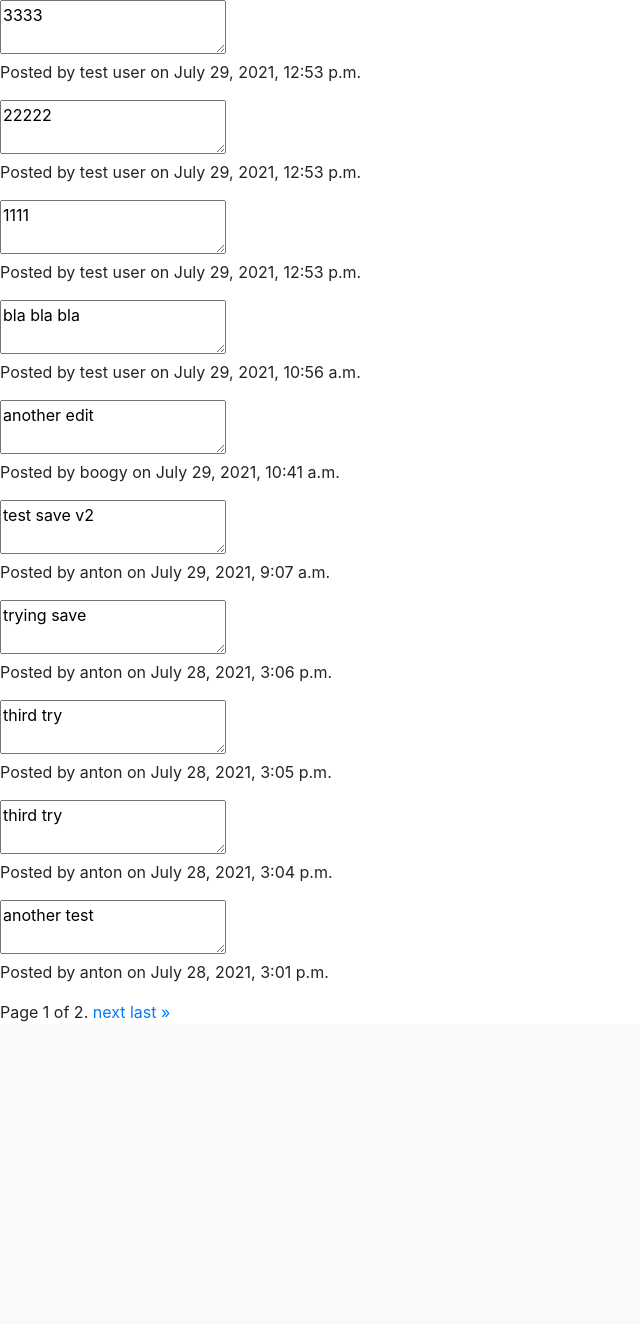
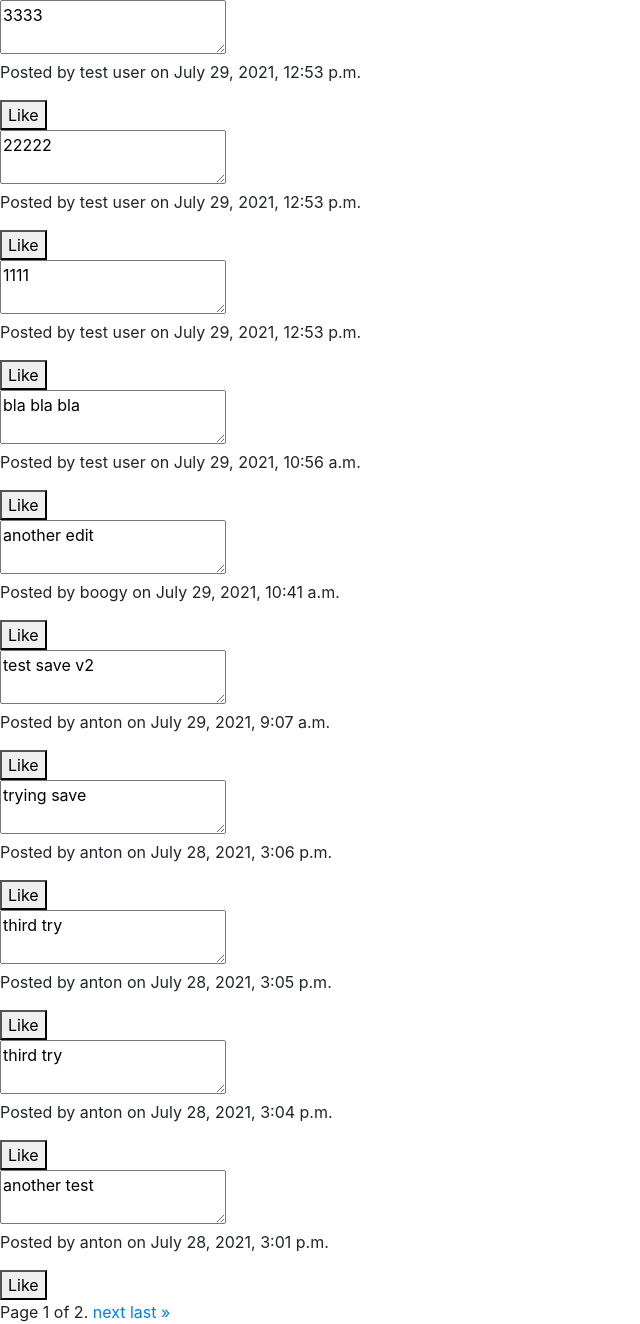
Before and after one commit to b00gyv00gy/web50-projects-2020-x-network, a Django app: page / in a window 1280 px wide. Shown: the part 56-1380 px from the top of the page, without its empty margins (0-640 px from the left). Before the commit the page ends 1078 px from the top, so only its background shows below. Run offline with Django 3.2, Linux system fonts and the light colour scheme; data comes from the database, SQL or seed files in the repository; both versions use the stored data as it was after the commit; some libraries are stand-ins or nearby versions.

Commit message:
made edit and save

```diff
--- a/network/static/network/network.js
+++ b/network/static/network/network.js
@@ -1,26 +1,49 @@
+
 document.addEventListener('DOMContentLoaded', function() {
 
-    document.querySelectorAll("button").forEach(element => {
+    document.querySelectorAll(".edit").forEach(element => {
 
         element.addEventListener("click", function(){
 
-            let post = element.closest("div").querySelector("textarea");
-            post.removeAttribute("readonly");
+            let post = element.closest("div");
+            post.querySelector("textarea").removeAttribute("readonly");
 
             let btn = document.createElement("button");
             btn.innerHTML = "SAVE";
             post.appendChild(btn);
-            btn.addEventListener("click", save_post())
 
+            btn.addEventListener("click", function(){
+                fetch(`/posts/${post.id}`, {
+                    method: 'PUT',
+                    body: JSON.stringify({
+                        content: post.querySelector("textarea").value
+                    })
+                  });
+                btn.remove();
+            }
+            )
         });
     });
+
+    document.querySelectorAll(".like").forEach(element => {
+
+        let post = element.closest("div");
+
+
+        element.addEventListener("click", function(){
+
+            fetch(`/like_post/${post.id}`, {
+                method: 'PUT',
+                body: JSON.stringify({
+                    post: post.id
+                })
+              });
+        });
+    });
+
+    //fetch(`/likes/`)
+    //.then(response => response.json())
+    //.then(like => {
+    //
+    //})
 })
-
-function save_post(post_id){
-    fetch(`/posts/${post_id}`, {
-        method: 'PUT',
-        body: JSON.stringify({
-            content: post.value
-        })
-      });
-}
--- a/network/templates/network/index.html
+++ b/network/templates/network/index.html
@@ -18,12 +18,12 @@
     {% endif %}
 
     {% for post in page_obj %}
-        <div class="post">
+        <div class="post" id="{{post.pk}}">
             <textarea readonly>{{post.content}}</textarea>
             <p>Posted by {{post.author}} on {{post.created}}</p>
-
+            <button class="like">Like</button>
             {%if user == post.author%}
-                <button>EDIT</button>
+                <button class="edit">Edit</button>
             {%endif%}
 
         </div>
--- a/network/urls.py
+++ b/network/urls.py
@@ -12,5 +12,6 @@ urlpatterns = [
     path("profile", views.profile, name="profile"),
     path("following", views.following, name="following"),
 
-    path("posts/<int:post_id>", views.save_post, name="save_post")
+    path("posts/<int:post_id>", views.save_post, name="save_post"),
+    path("like_post/<int:post_id>", views.like_post, name="like_post")
 ]
--- a/network/views.py
+++ b/network/views.py
@@ -6,6 +6,9 @@ from django import forms
 from django.contrib.auth.decorators import login_required
 from django.core.paginator import Paginator
 from django.http import JsonResponse
+import json
+from django.views.decorators.csrf import csrf_exempt
+from django.db import IntegrityError
 
 from .models import User, Post, Like, Follower
 
@@ -127,6 +130,7 @@ def following(request):
         "page_obj": page_obj
     })
 
+
 @login_required
 def save_post(request, post_id):
 
@@ -146,3 +150,26 @@ def save_post(request, post_id):
         return JsonResponse({
             "error": "PUT request required."
         }, status=400)
+
+@csrf_exempt
+@login_required
+def like_post(request, post_id):
+
+    if request.method == "PUT":
+        post = Post.objects.get(pk=post_id)
+        user = request.user
+
+        try:
+            like = Like(post=post, user=user)
+            like.save()
+            return HttpResponse(status=204)
+        except IntegrityError as e:
+            print(e)
+            return render(request, "network/index.html", {
+                "message": "error"
+            })
+
+    else:
+        return JsonResponse({
+            "error": "PUT request required."
+        }, status=400)
```
Also changed, not shown: db.sqlite3.
